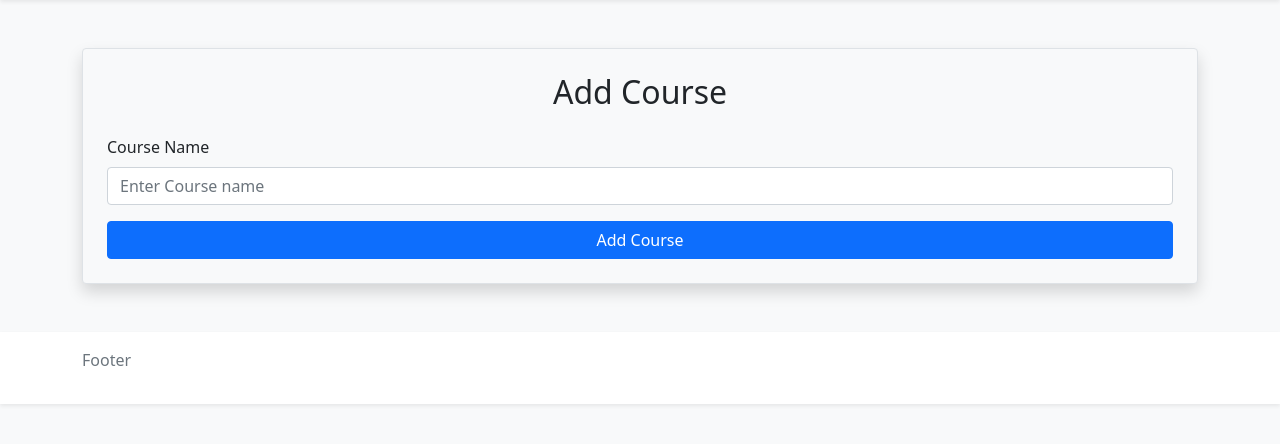
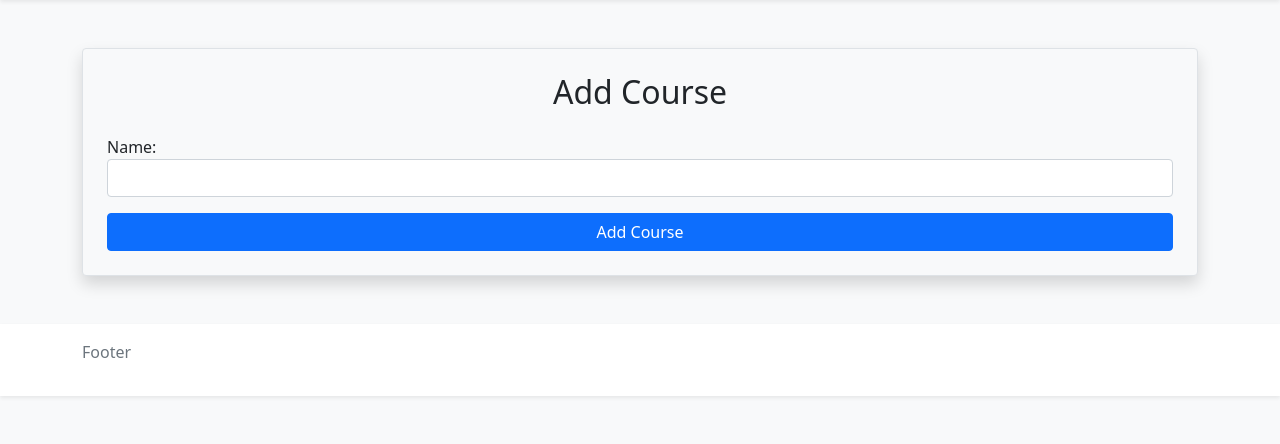
Before and after one commit to Ayat166/ITIan, a Django app: page /courses/addCourse in a window 1280 px wide. Shown: the part 76-520 px from the top of the page. Run offline with Django 4.2, Linux system fonts and the light colour scheme.

Commit message:
add forms in course

```diff
--- /dev/null
+++ b/course/forms.py
@@ -0,0 +1,15 @@
+from django import forms
+
+from course.models import Course
+from trainee.models import Trainee
+
+class CourseForm(forms.Form):
+    name = forms.CharField(label="Name", max_length=255, widget=forms.TextInput(attrs={'class': 'form-control'}))
+
+class CourseUpdateForm(forms.ModelForm):
+    class Meta:
+        model = Course
+        fields = ['name']
+        widgets = {
+            'name': forms.TextInput(attrs={'class': 'form-control'}),
+        }
--- a/course/templates/courseForm.html
+++ b/course/templates/courseForm.html
@@ -9,8 +9,8 @@
   <form method="POST">
     {% csrf_token %}
     <div class="mb-3">
-      <label for="CourseName" class="form-label">Course Name</label>
-      <input type="text" class="form-control" id="CourseName" name="name" placeholder="Enter Course name" required>
+      {{ form.name.label_tag }}
+      {{ form.name }}
     </div>
 
     <button type="submit" class="btn btn-primary w-100">Add Course</button>
--- a/course/templates/updateCourse.html
+++ b/course/templates/updateCourse.html
@@ -9,8 +9,7 @@
   <form method="POST">
     {% csrf_token %}
     <div class="mb-3">
-      <label for="CourseName" class="form-label">Course Name</label>
-      <input type="text" class="form-control" id="CourseName" name="name" placeholder="Enter Course name" value="{{course.name}}" required>
+      {{ form.as_p }}
     </div>
 
     <button type="submit" class="btn btn-primary w-100">Update Course</button>
--- a/course/views.py
+++ b/course/views.py
@@ -2,7 +2,7 @@ from django.shortcuts import render ,redirect
 
 # Create your views here.
 from .models import *
-
+from .forms import *
 
 def courseList(request):
     courses=Course.objects.filter(status=True)
@@ -10,22 +10,23 @@ def courseList(request):
 
 
 def addCourse(requset):
+    context = {"form":CourseForm()}
     if requset.method == "POST":
         courseName= requset.POST.get('name')
         Course.objects.create(name=courseName)
         return redirect('courseList')
-    return render(requset,'courseForm.html')
+    return render(requset,'courseForm.html',context)
 
 def updateCourse(requset,id):
     course=Course.objects.get(id=id)
     if requset.method == "POST":
-        courseName= requset.POST.get('name')
-        courseEmail= requset.POST.get('email')
-        course.name = courseName
-        course.email = courseEmail
-        course.save()
-        return redirect('courseList')
-    return render(requset,'updateCourse.html',{"course":course})
+        form = CourseUpdateForm(requset.POST, instance=course)
+        if form.is_valid():
+            form.save()
+            return redirect('courseList')
+    else:
+        form = CourseUpdateForm(instance=course)
+    return render(requset,'updateCourse.html',{"course":course,"form":form})
 
 def deleteCourse(requset,id):
     course=Course.objects.get(id=id)
```
